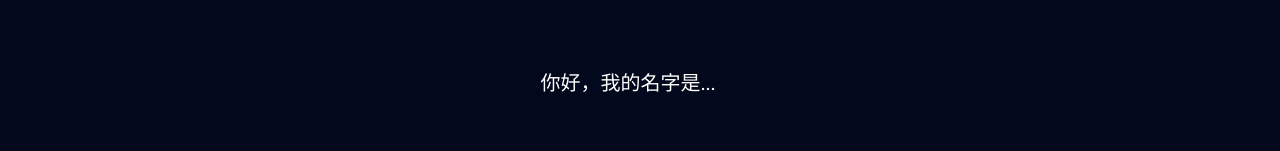
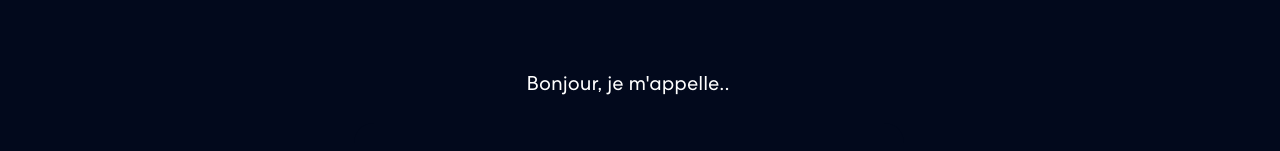
Before and after one commit to jennifershi255/Personal-Portfolio, a React (Vite) app: page / in a window 1280 px wide. Shown: the part 169-320 px from the top of the page. Built offline with nearby package versions, Linux system fonts and the light colour scheme.

Commit message:
edited banner

```diff
--- a/src/components/Banner.jsx
+++ b/src/components/Banner.jsx
@@ -10,11 +10,7 @@ export const Banner = () => {
   const [text, setText] = useState("");
   const [delta, setDelta] = useState(50);
   const [index, setIndex] = useState(1);
-  const toRotate = [
-    "Hello, my name is...",
-    "你好，我的名字是...",
-    "Bonjour, je m'appelle...",
-  ];
+  const toRotate = ["Hello, my name is...", "Bonjour, je m'appelle..."];
   const period = 2000;
 
   useEffect(() => {
```
